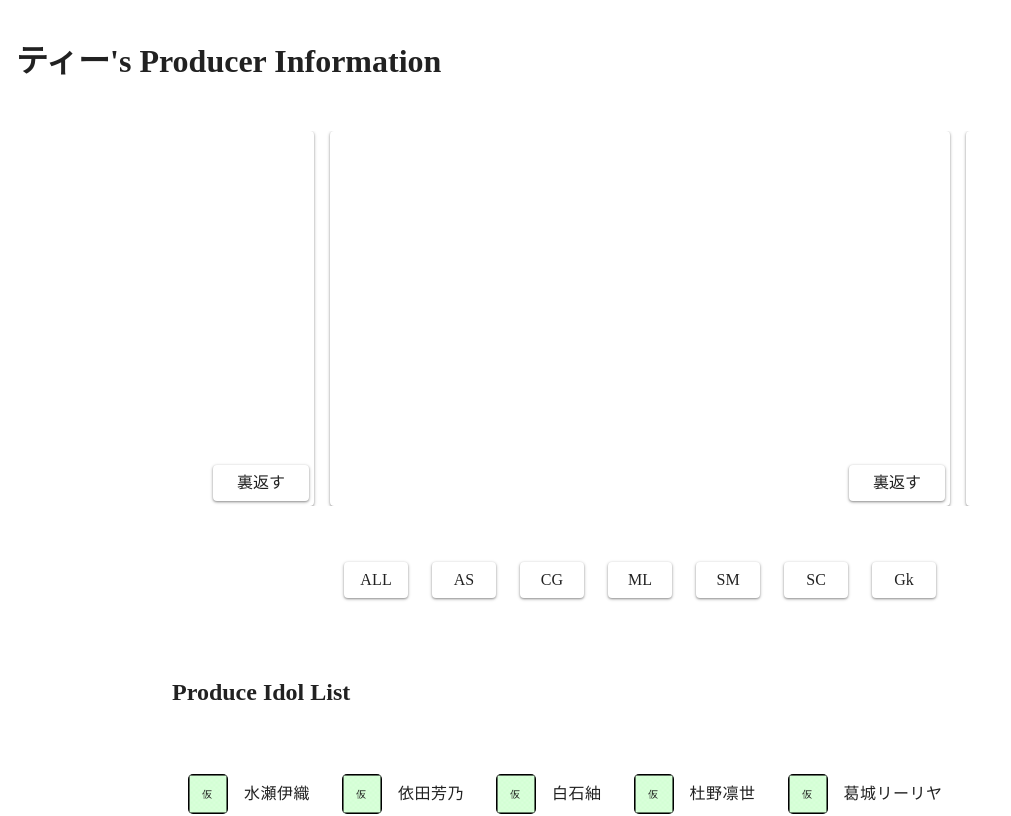
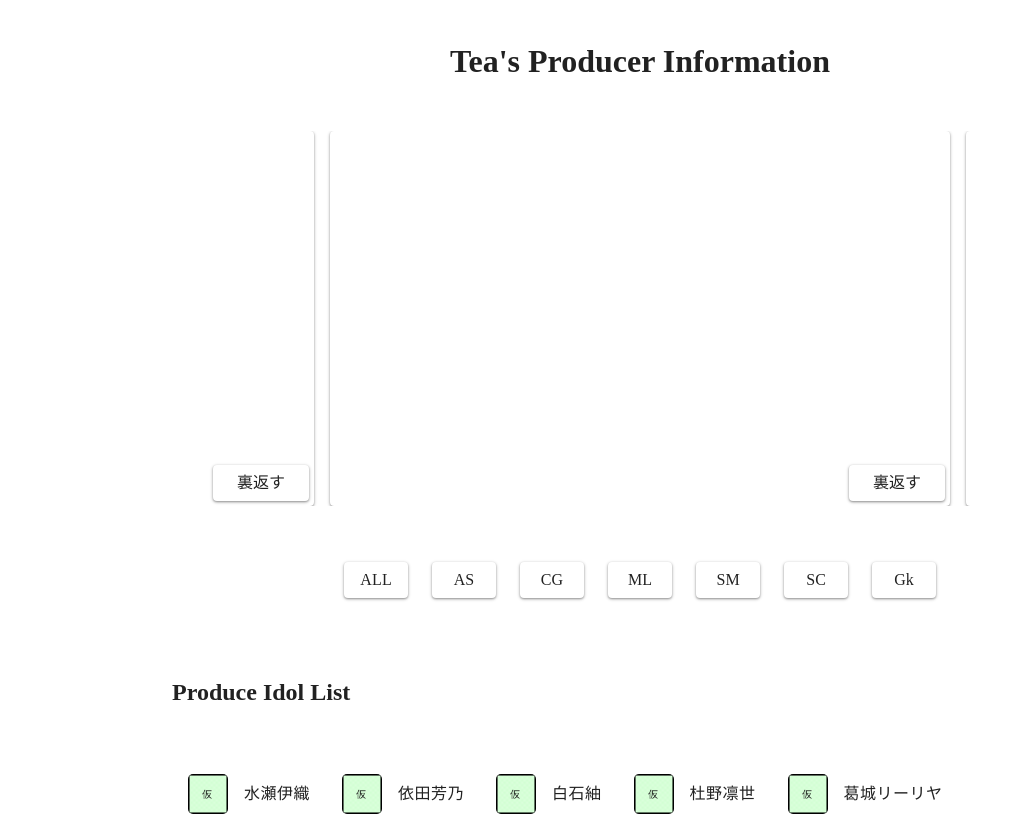
Before and after one commit to teakatara/imas-business-card-hp, a Vue app: page / in a window 1280 px wide. Shown: the top 816 px of the page, without its empty margins (0-1011 px from the left). Built offline with nearby package versions, Linux system fonts and the light colour scheme; a small style sheet from the web is missing.

Commit message:
タイトルのスタイル調整&P名をアルファベット表記に変更

```diff
--- a/src/components/Title.vue
+++ b/src/components/Title.vue
@@ -5,3 +5,10 @@ import { P_NAME } from "@/data/const";
 <template>
   <h1>{{ P_NAME }}'s Producer Information</h1>
 </template>
+
+<style scoped>
+h1 {
+  text-align: center;
+  width: 100%;
+}
+</style>
--- a/src/data/const.ts
+++ b/src/data/const.ts
@@ -6,7 +6,7 @@ import type { GameId } from "@/types/GameId";
 import type { Music } from "@/types/Music";
 import type { ProduceIdol } from "@/types/ProduceIdol";
 
-export const P_NAME: string = "ティー";
+export const P_NAME: string = "Tea";
 
 export const BUSINESS_CARD_LIST: BusinessCardInfo[] = [
   {
```
